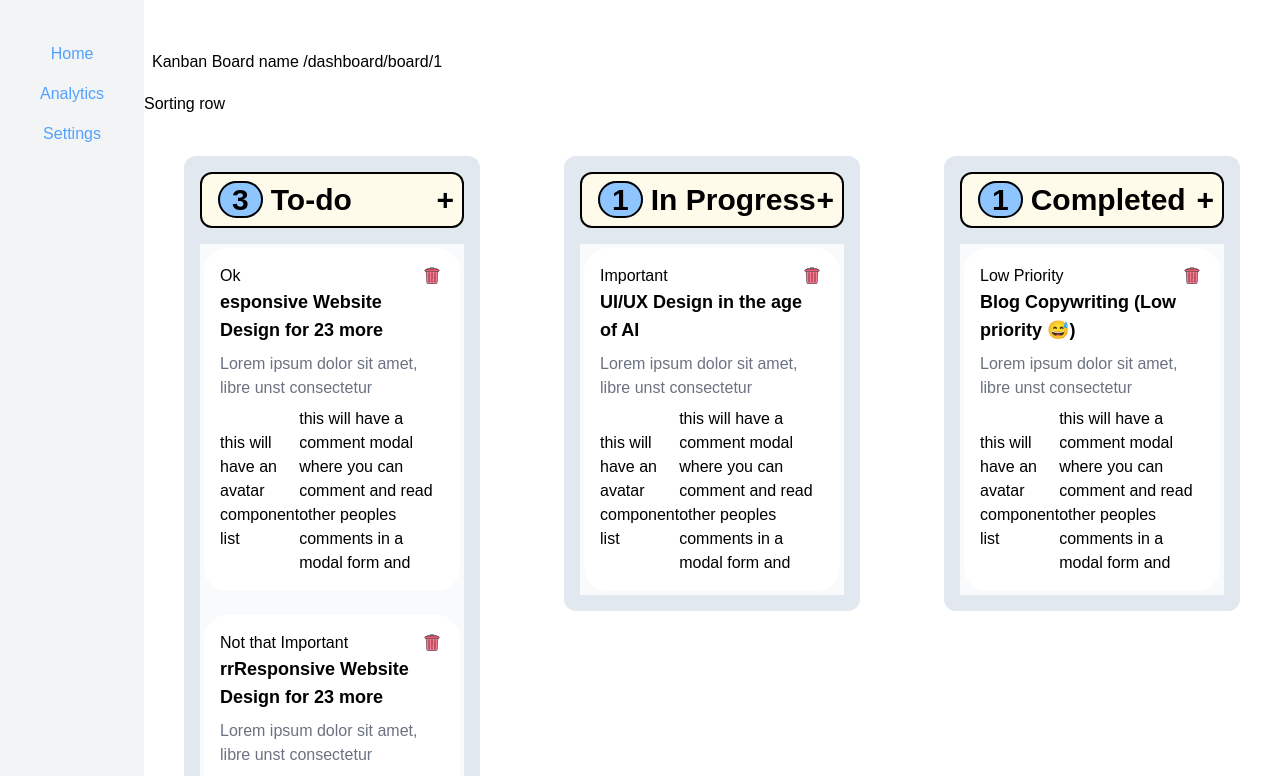
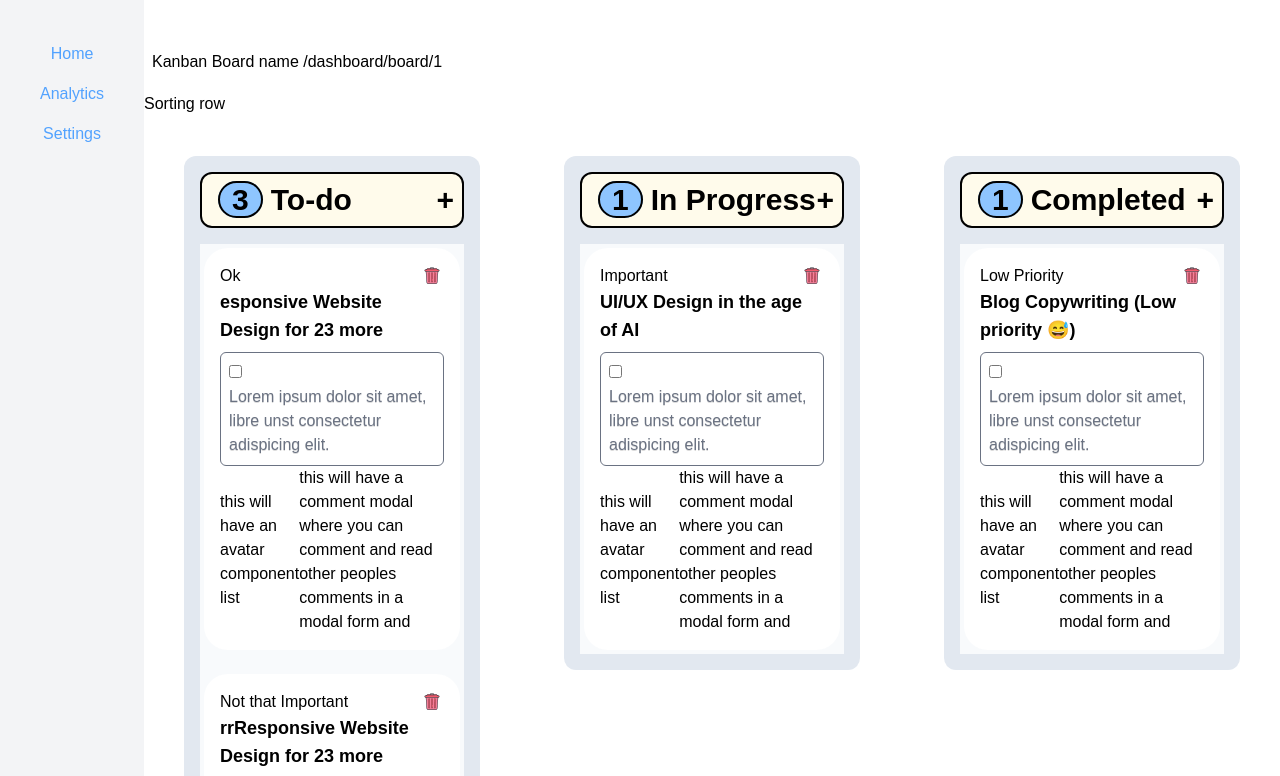
Before and after one commit to Anurag1096/knaban-board, a Next.js app: page /dashboard/board/1 in a window 1280 px wide. Shown: the top 776 px of the page. Built offline with nearby package versions, Linux system fonts and the light colour scheme.

Commit message:
fix: making discription editor component work and a controlled component

```diff
--- a/src/components/Cards/Cards.tsx
+++ b/src/components/Cards/Cards.tsx
@@ -1,6 +1,6 @@
 //need to figure out how avatar list data and comments count should be structure
 // and how to assign work to people.
-"use client"
+"use client";
 import Image from "next/image";
 import { useState } from "react";
 import { useAppDispatch } from "@/data/store/hooks";
@@ -20,7 +20,7 @@ export default function Cards({
   columnId,
 }: Props) {
   const [openCardId, setOpenCardId] = useState<string | null>(null);
-  const dispatch =useAppDispatch()
+  const dispatch = useAppDispatch();
   function handleCloseDeleteModal() {
     setOpenCardId(null);
   }
@@ -31,13 +31,19 @@ export default function Cards({
     e: React.ChangeEvent<HTMLTextAreaElement | HTMLInputElement>
   ) {
     const { name, value } = e.target;
-    if(name==='title'){
-
-      headings=value
-    }else if(name=== "discription"){
-      discription=value
+    if (name === "title") {
+      headings = value;
+    } else if (name === "discription") {
+      discription = value;
     }
-    dispatch(updateTask({columnId,cardId,title:headings,discription:discription}))
+    dispatch(
+      updateTask({
+        columnId,
+        cardId,
+        title: headings,
+        discription: discription,
+      })
+    );
   }
 
   return (
@@ -73,12 +79,10 @@ export default function Cards({
             name={"title"}
             value={headings}
             onChange={handleValChange}
-
-
           />
         </div>
         {/* ----------start---------- */}
-        <div
+        {/* <div
           id="discriptions"
           className="text-md text-shadow-2xs font-medium text-gray-500 w-full"
         >
@@ -92,20 +96,24 @@ export default function Cards({
 
 
           />
-        </div>
-{/* -------------second for testing-------------- */}
-  {/* <div
+        </div> */}
+        {/* -------------second for testing-------------- */}
+
+
+        <div
           id="discriptions"
           className="text-md text-shadow-2xs font-medium text-gray-500 w-full"
         >
           <DescriptionEditor
-             id={"discription"}
-            name={"discription"}
-            value={discription} onChange={handleValChange}/>
+            columnId={columnId}
+            cardId={cardId}
+            value={discription}
+            title={headings}
 
-        </div> */}
+          />
+        </div>
 
-      {/* ----------------end--------- */}
+
 
         <div id="bottom-row" className="flex justify-between items-center">
           <div>this will have an avatar component list</div>
--- a/src/components/DescriptionEditor/DescriptionEditor.tsx
+++ b/src/components/DescriptionEditor/DescriptionEditor.tsx
@@ -1,30 +1,60 @@
-
 "use client";
 
-import { useEditor, EditorContent } from "@tiptap/react";
+import { useAppDispatch } from "@/data/store/hooks";
+import { useEffect } from "react";
+import Document from '@tiptap/extension-document'
+import { EditorContent, useEditor} from "@tiptap/react";
 import StarterKit from "@tiptap/starter-kit";
-interface Props{
-    value:string;
-    id:string;
-    name:string;
-    onChange:(e:React.ChangeEvent<HTMLTextAreaElement>)=> void;
+import { updateTask } from "@/data/store/slices/ColumnSlice";
+import { TaskItem, TaskList } from '@tiptap/extension-list'
+interface Props {
+  columnId: string;
+  cardId: string;
+  value: string; // current description HTML from Redux
+  title: string;
 }
-export default function DescriptionEditor({ value, onChange, id,name}:Props) {
+const CustomDocument = Document.extend({
+  content: 'taskList',
+})
+
+const CustomTaskItem = TaskItem.extend({
+  content: 'inline*',
+})
+export default function DescriptionEditor({ value, columnId, cardId, title }: Props) {
+  const dispatch = useAppDispatch();
+
   const editor = useEditor({
-    extensions: [StarterKit],
+    extensions: [StarterKit,CustomDocument, TaskList, CustomTaskItem],
     content: value,
     immediatelyRender: false,
+
+    // 🔥 On every change, dispatch the new content
     onUpdate: ({ editor }) => {
-      onChange(editor.getHTML());
+      const html = editor.getHTML();
+      dispatch(
+        updateTask({
+          columnId,
+          cardId,
+          title,
+          discription: html, // send current editor content
+        })
+      );
     },
   });
 
+  // 🔄 Sync Redux value → editor content if parent updates
+  useEffect(() => {
+    if (!editor) return;
+    const current = editor.getHTML();
+    if (value !== current) {
+      editor.commands.setContent(value);
+    }
+  }, [value, editor]);
+
   return (
     <EditorContent
-     id={id}
-     name={name}
       editor={editor}
-      className="border rounded-md p-2 bg-white dark:bg-gray-900"
+      className="border rounded-md p-2 bg-white dark:bg-gray-500 dark:text-white"
     />
   );
 }
```
Also changed, not shown: package.json (+9 -0 lines), 1 other file (tests, documents, lock files or other folders).
